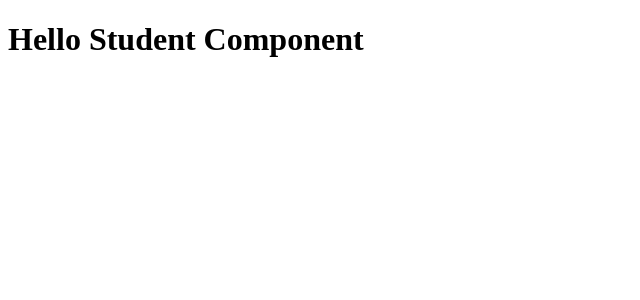
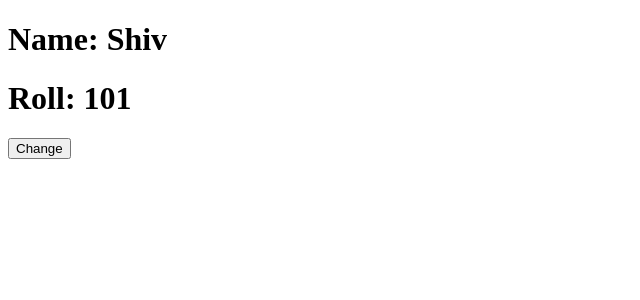
Before and after one commit to shivshaktisahoo/React-JS, a React (Create React App) app in the folder my-app/: page / in a window 1280 px wide. Shown: the top 300 px of the page, without its empty margins (0-640 px from the left). Built offline with nearby package versions, Linux system fonts and the light colour scheme.

Commit message:
Hooks - useState()

```diff
--- a/my-app/src/App.js
+++ b/my-app/src/App.js
@@ -1,14 +1,24 @@
-import React, { Component } from 'react';
+import React, { useState } from 'react';
 
-export default class App extends Component {
-  componentDidMount(){
-    console.log("App Mounted");
+function App(){
+  // Declaring State and destructuring Array
+  const [name, setName] = useState("Shiv");
+  const [roll, setRoll] = useState(101);
+
+  const handleClick = () => {
+    // Updating State
+    setName("Alok");
+    setRoll(105);
   }
-  componentWillUnmount(){
-    console.log("App Unmounted");
-  }
-  render() {
-    console.log("App Rendered");
-    return <h1>Hello App Component</h1>;
-  }
+  return (
+    <React.Fragment>
+      {/* Accessing State */}
+      <h1>Name: { name }</h1>
+      <h1>Roll: { roll }</h1>
+      <button onClick={handleClick}>Change</button>
+    </React.Fragment>
+  );
+
 }
+
+export default App;
```
Also changed, not shown: my-app/src/index.js (+2 -6 lines).
